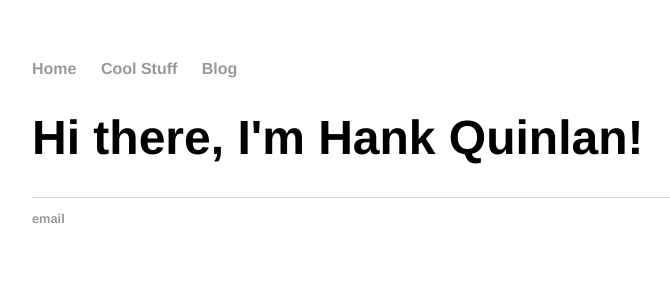
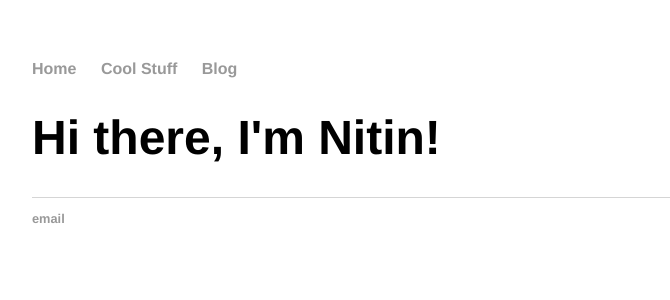
Before and after one commit to njayinthehouse/njayinthehouse.github.io, a Jekyll site: the page built from index.html, in a window 1280 px wide. Shown: the top 300 px of the page, without its empty margins (160-830 px from the left). Built offline with Jekyll 4.4.1, drawn with Linux system fonts in a browser that asks for light colours.

Commit message:
Nitin, not Hank

```diff
--- a/index.html
+++ b/index.html
@@ -3,5 +3,5 @@ layout: default
 title: Nitin John Raj
 ---
 <div class="blurb">
-	<h1>Hi there, I'm Hank Quinlan!</h1>
+	<h1>Hi there, I'm Nitin!</h1>
 </div><!-- /.blurb -->
```
